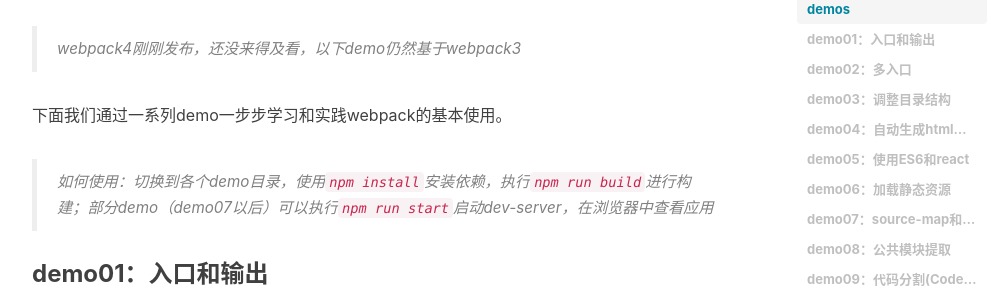
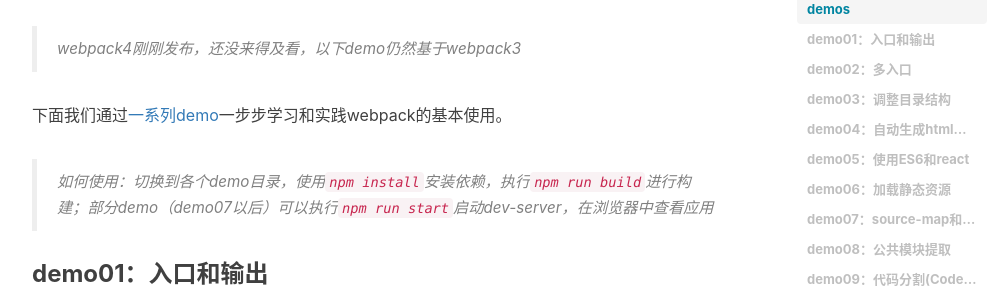
Before and after one commit to mainpage/mainpage.github.io, a Jekyll site: the page built from _posts/2018-3-20-learn-webpack.md, in a window 1280 px wide and 900 px high, scrolled down 871 px. Shown: the part 155-452 px from the top of the window, without its empty margins (233-1239 px from the left). Built offline with Jekyll 4.4.1, drawn with Linux system fonts in a browser that asks for light colours; nearby versions of some CDN libraries; comment, search, counter and statistics services are not loaded; some of the changed lines change nothing that is shown.

Commit message:
'添加github链接'

```diff
--- a/_posts/2018-3-20-learn-webpack.md
+++ b/_posts/2018-3-20-learn-webpack.md
@@ -27,7 +27,7 @@
 # demos
 > webpack4刚刚发布，还没来得及看，以下demo仍然基于webpack3
 
-下面我们通过一系列demo一步步学习和实践webpack的基本使用。
+下面我们通过[一系列demo](https://github.com/mainpage/learn-webapck-step-by-step)一步步学习和实践webpack的基本使用。
 > 如何使用：切换到各个demo目录，使用`npm install`安装依赖，执行`npm run build`进行构建；部分demo（demo07以后）可以执行`npm run start`启动dev-server，在浏览器中查看应用
 
 ### demo01：入口和输出
```
